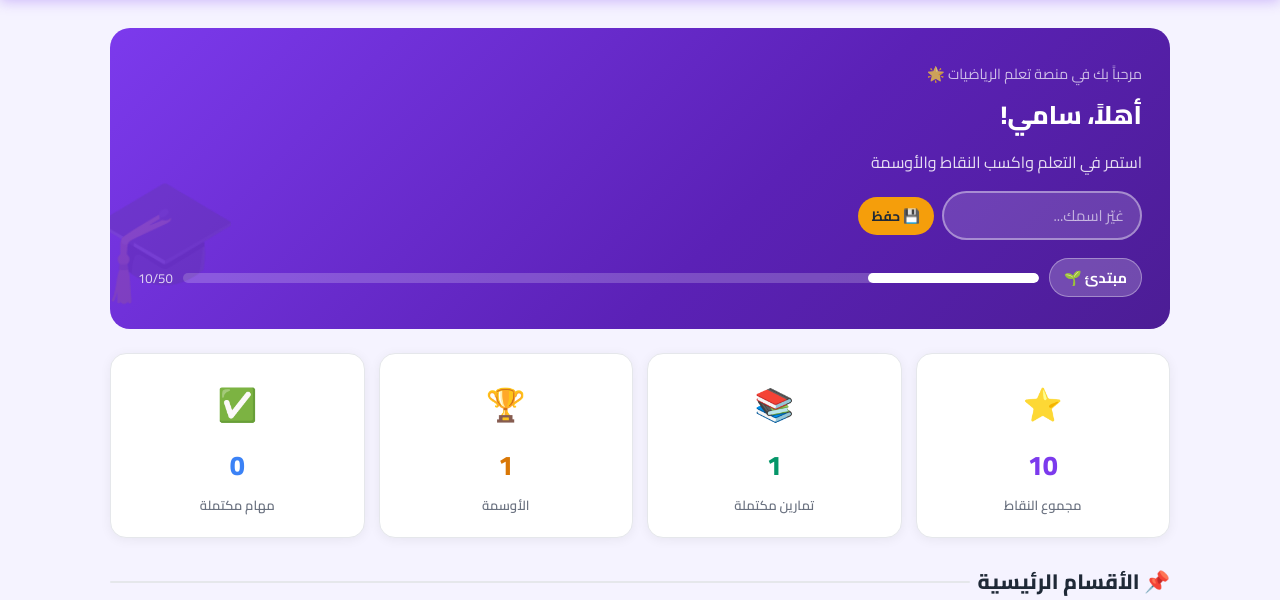
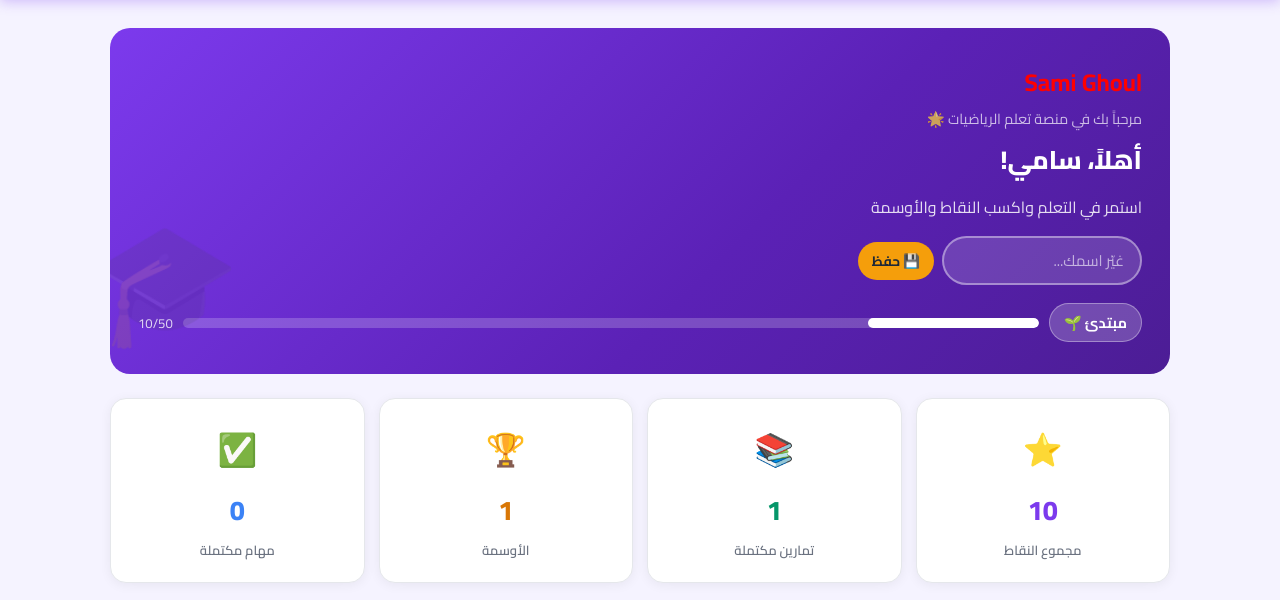
Before and after one commit to samighoul-code/Study-Buddy, a Flask app: page / in a window 1280 px wide. Shown: the part 64-664 px from the top of the page. Run offline with Flask 3, Linux system fonts and the light colour scheme.

Commit message:
Update dashboard.html

```diff
--- a/templates/dashboard.html
+++ b/templates/dashboard.html
@@ -182,6 +182,7 @@
 
 <!-- Welcome Card -->
 <div class="welcome-card">
+    <h2 style="color:red;">Sami Ghoul</h2>
     <p style="opacity:0.7; font-size:0.9rem; margin-bottom:4px;">مرحباً بك في منصة تعلم الرياضيات 🌟</p>
     <h1>أهلاً، <span id="display-name">{{ student.name }}</span>!</h1>
     <p>استمر في التعلم واكسب النقاط والأوسمة</p>
```
